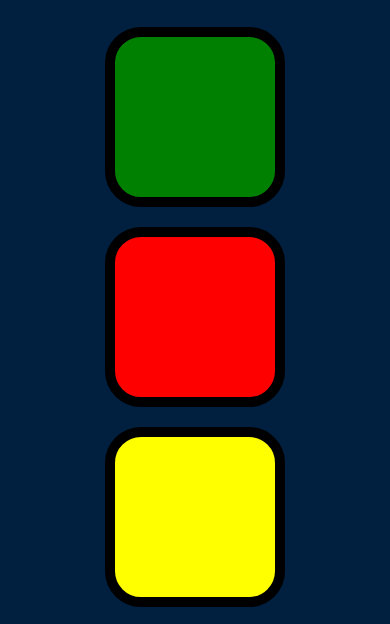
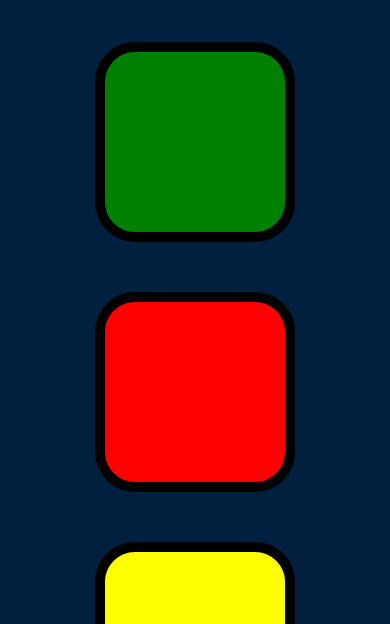
Before and after one commit to Anikesh348/Game, a plain HTML site: page index.html in a window 390 px wide. Shown: the part 195-819 px from the top of the page. Drawn offline with nearby package versions, Linux system fonts and the light colour scheme.

Commit message:
Add files via upload

```diff
--- a/styles.css
+++ b/styles.css
@@ -60,11 +60,3 @@ p{
   box-shadow: 0 0 20px white;
   background-color: grey;
 }
-@media (max-width: 1200px) {
-  .btn{
-    height: 180px;
-    width:180px;
-    margin: 10px;
-    padding: 0;
-  }
-}
```
